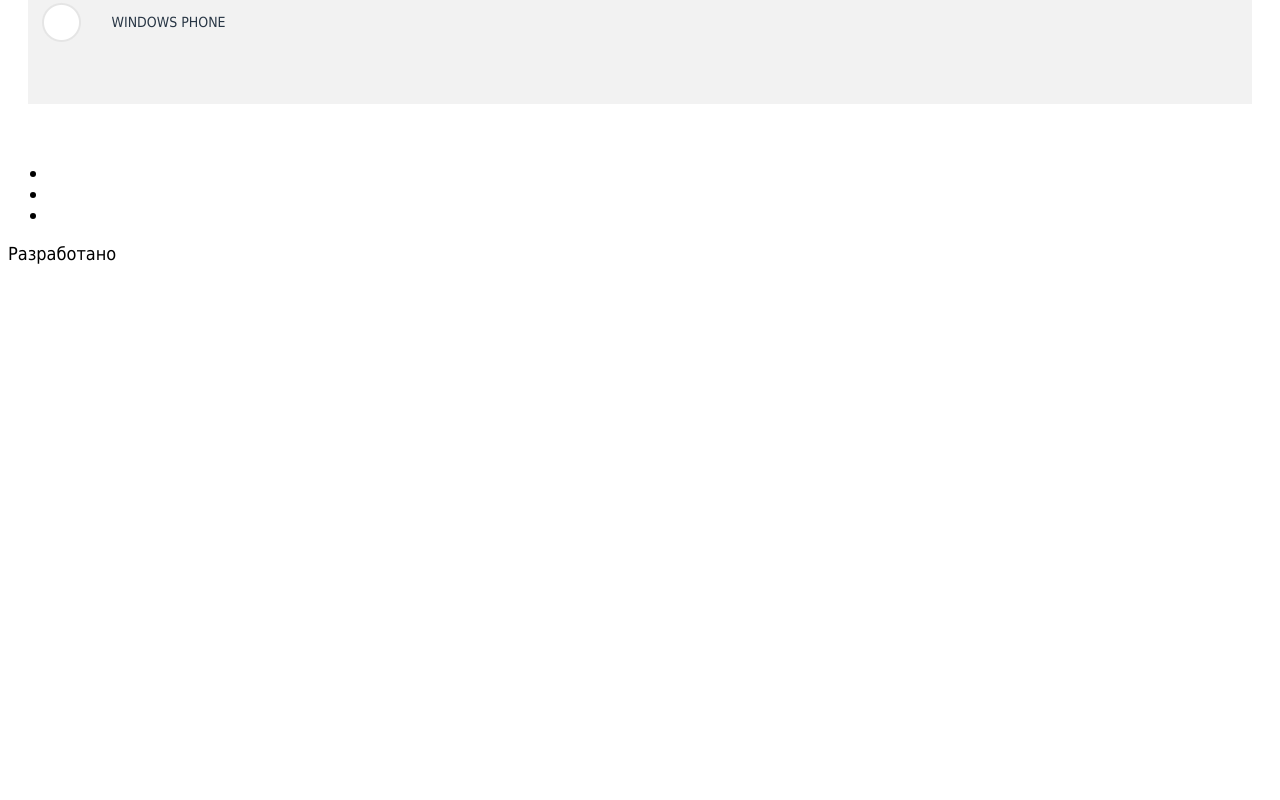
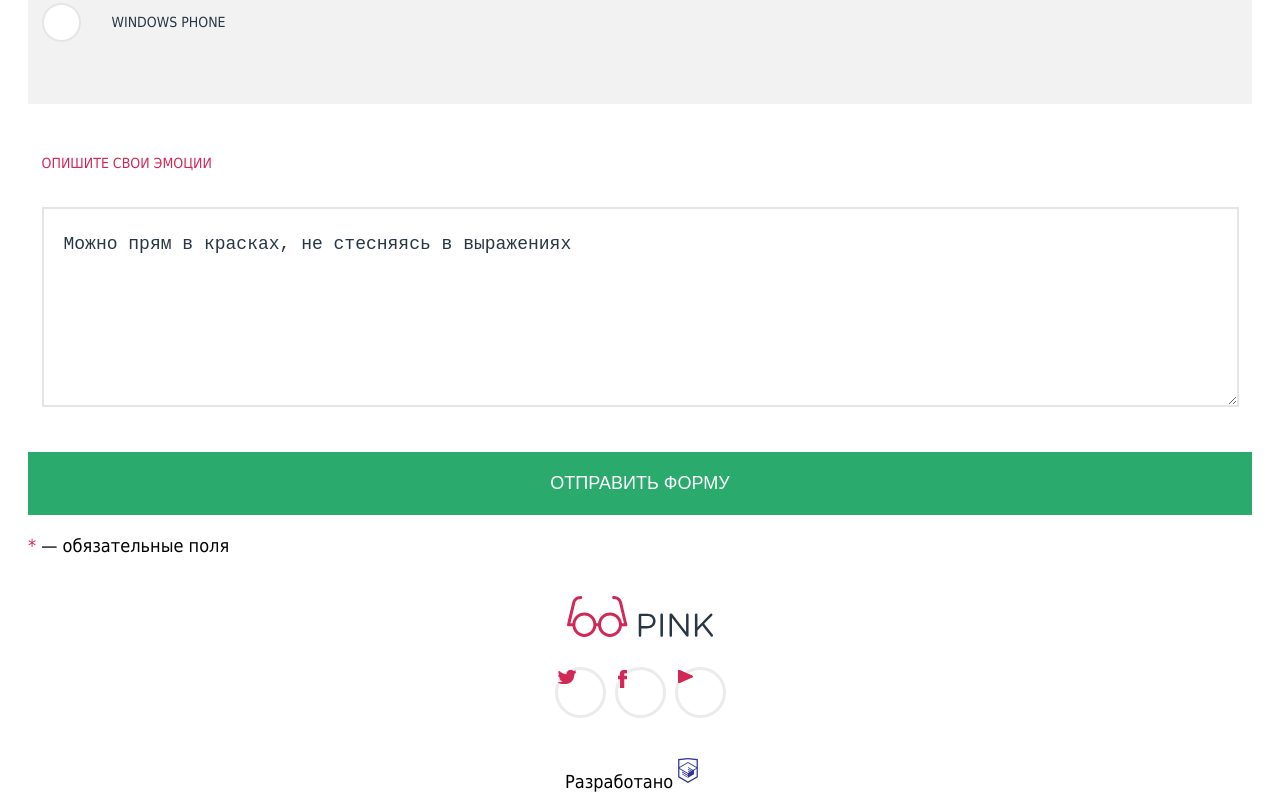
Before and after one commit to idu135/50049-pink, a website: page form.html in a window 1280 px wide. Shown: the part 2173-2973 px from the top of the page. Before the commit the page ends 2445 px from the top, so only its background shows below. Drawn offline with nearby package versions, Linux system fonts and the light colour scheme; files that its build step writes are made by us from their sources.

Commit message:
почти закончила мобильную версию формы

```diff
--- a/form.html
+++ b/form.html
@@ -73,10 +73,16 @@
           <label for="windows">Windows Phone</label>
         </div>
       </fieldset>
+      <fieldset class="form__emotions">
+        <legend>Опишите свои эмоции</legend>
+        <textarea name="add-comments" id="add-comments" cols="30" rows="10" placeholder="Можно прям в красках, не стесняясь в выражениях"></textarea>
+      </fieldset>
+      <button class="form__submit">Отправить форму</button>
+      <div class="form__required-field"><span>*</span> &#8212; обязательные поля</div>
     </form>
   </main>
   <footer class="page-footer">
-    <div class="logo"></div>
+    <img class="logo-pink" alt="Логотип" src="img/logo-pink-blue-mobile.svg">
     <div class="social">
       <ul>
         <li><a href="#" class="social__btn social__btn--tw"></a></li>
@@ -84,7 +90,7 @@
         <li><a href="#" class="social__btn social__btn--yt"></a></li>
       </ul>
     </div>
-    <div class="copyright">Разработано<img src="" alt=""></div>
+    <div class="copyright">Разработано<img src="img/htmlacademy.svg" alt=""></div>
     <div></div>
   </footer>
   <script>
--- a/less/components/copyright.less
+++ b/less/components/copyright.less
@@ -0,0 +1,10 @@
+.copyright{
+  width: 150px;
+  margin: 0 auto;
+
+  img{
+    width:30px;
+    height: 35px;
+    color: #d4315d;
+  }
+}
--- a/less/components/form.less
+++ b/less/components/form.less
@@ -106,6 +106,7 @@
 
   &__application{
     background-color: #f2f2f2;
+    margin-bottom: 50px !important;
 
     input{
       display: none;
@@ -135,7 +136,53 @@
     input[id="windows"]:checked ~ label[for="windows"]:before{
       background: url("../img/sprite/radio-checked.png");
     }
+  }
 
+  &__emotions{
+    textarea{
+      width: 100%;
+      height:200px;
+      outline: none;
+      border: 2px solid #e5e5e5;
+      padding: 20px;
+      margin-bottom: 30px;
 
+      &::-webkit-input-placeholder{color: #283645; font-size: 18px; line-height: 30px;}
+      &::-moz-placeholder{color: #283645; font-size: 18px; line-height: 30px;}
+      &:-ms-input-placeholder{color: #283645; font-size: 18px; line-height: 30px;}
+    }
+  }
+
+  &__submit{
+    display: block;
+    background: #2aab6d;
+    height: 63px;
+    width: 100%;
+    color: #fff;
+    text-transform: uppercase;
+    border: none;
+    cursor: pointer;
+    margin-bottom: 20px;
+    font-size: 18px;
+
+    &:hover{
+      background: #1c9b5e;
+    }
+
+    &:active{
+      color: #61b98f;
+    }
+
+    &:disabled{
+      background: #e5e5e5;
+      color: #fff;
+    }
+  }
+
+  &__required-field{
+
+    span{
+      color: #d22856;
+    }
   }
 }
--- /dev/null
+++ b/less/components/logo-pink.less
@@ -0,0 +1,6 @@
+.logo-pink{
+  display: block;
+  width: auto;
+  margin: 0 auto;
+  margin-bottom: 30px;
+}
--- /dev/null
+++ b/less/components/social.less
@@ -0,0 +1,45 @@
+.social{
+  margin-bottom: 35px;
+
+  ul{
+    .list-unstyled();
+    width: 180px;
+    margin: 0 auto;
+    display: flex;
+    justify-content: space-around;
+
+    li{
+      width: 51px;
+      height: 51px;
+      border: 3px solid #e9ebec;
+      border-radius: 50%;
+    }
+
+    .social__btn{
+      display: block;
+      width: 51px;
+      height: 51px;
+      background: url("../img/spritesheet.png");
+      position: relative;
+
+      &--tw{
+        position: absolute;
+        width: 18px;
+        height: 14px;
+        background-position: -102px -78px;
+      }
+
+      &--fb {
+        width: 9px;
+        height: 18px;
+        background-position: -83px -78px;
+      }
+
+      &--yt{
+        width: 15px;
+        height: 13px;
+        background-position: -130px -78px;
+        }
+      }
+    }
+  }
--- a/less/style.less
+++ b/less/style.less
@@ -14,5 +14,7 @@
 @import "components/contact-details";
 @import "components/map";
 @import "components/page-footer";
+@import "components/social";
+@import "components/logo-pink";
 @import "components/contact-details";
 @import "components/copyright";
```
Also changed, not shown: 1 other file.
